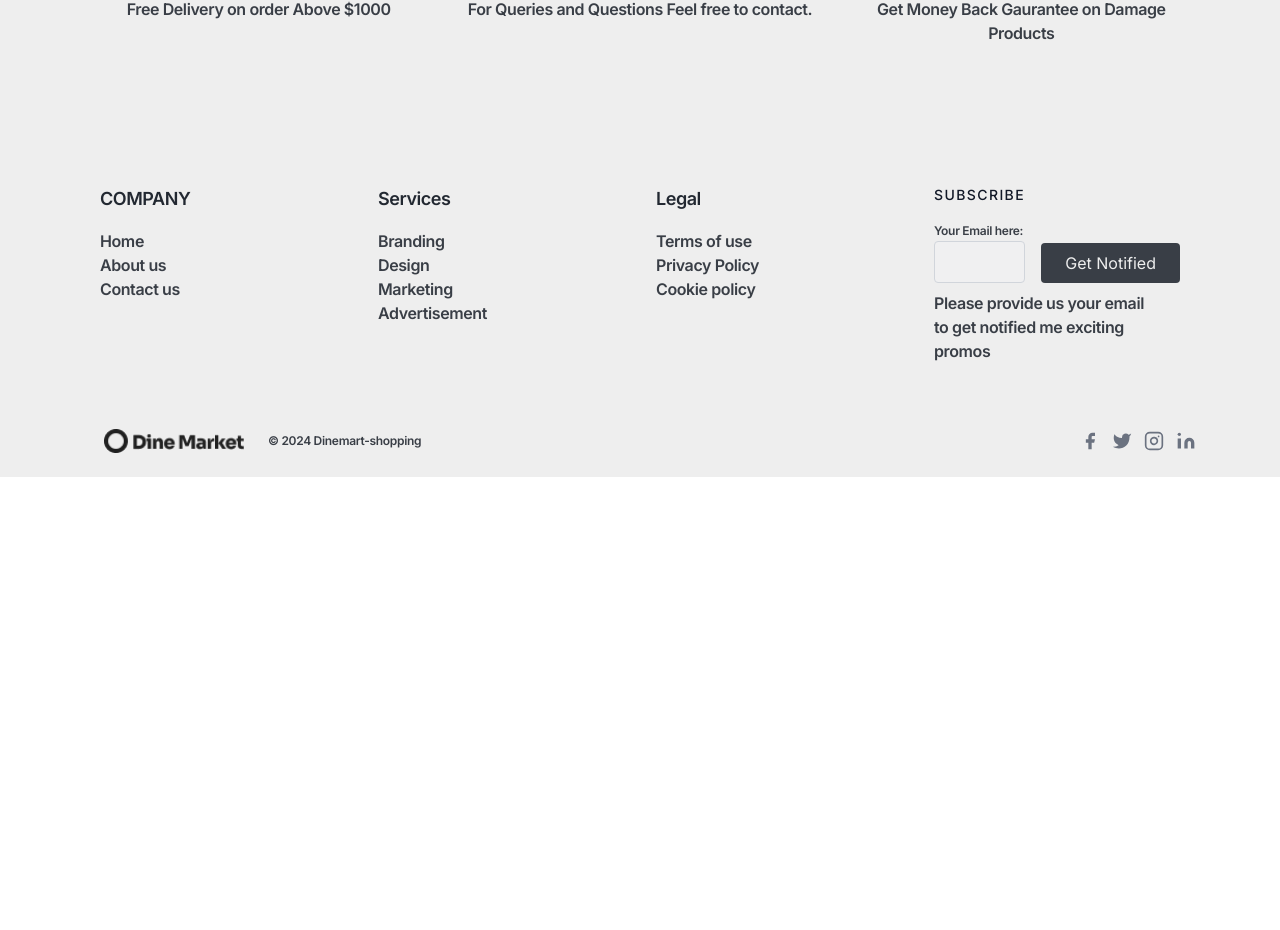
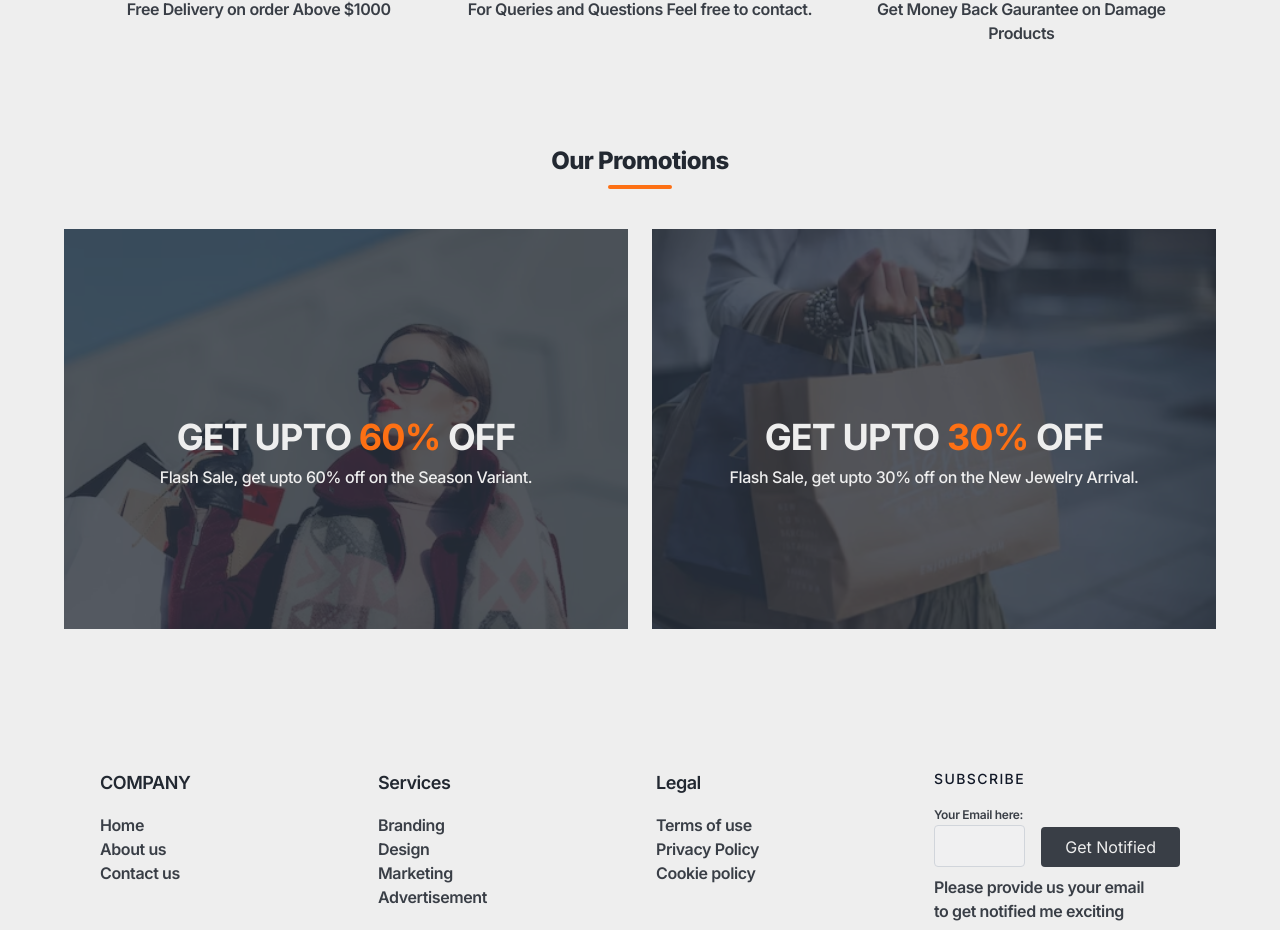
Before and after one commit to shahzaibee/Ecommerce-shop, a Next.js app: page / in a window 1280 px wide. Shown: the part 1111-2041 px from the top of the page. Before the commit the page ends 1588 px from the top, so only its background shows below. Built offline with nearby package versions, Linux system fonts and the light colour scheme.

Commit message:
Promotion section finalize

```diff
--- a/src/app/globals.css
+++ b/src/app/globals.css
@@ -3,5 +3,12 @@
 @tailwind utilities;
 
 .custom-img {
-  background-image: url(../../public/hero.avif)
+  background-image: url(../../public/hero.avif);
 }
+
+.promo-1 {
+  background-image: url("../../public//promo1.avif");
+}
+.promo-2 {
+  background-image: url("../../public/promo2.avif");
+}
--- a/src/app/page.tsx
+++ b/src/app/page.tsx
@@ -1,4 +1,5 @@
 import Hero from "@/components/hero";
+import Promotion from "@/components/promotion";
 import Services from "@/components/services";
 
 
@@ -7,6 +8,7 @@ export default function Home() {
     <div>
       <Hero />
       <Services/>
+      <Promotion/>
     </div>
   );
 }
--- /dev/null
+++ b/src/components/promotion.tsx
@@ -0,0 +1,50 @@
+import React from "react";
+
+const Promotion = () => {
+  return (
+    <div className="mb-[100px] mt-[100px]">
+      {/* Heading */}
+      <div className="text-center mb-10">
+        <h1 className=" text-myBlackHead scroll-m-20 text-xl font-extrabold tracking-tight lg:text-2xl">
+          Our Promotions
+        </h1>
+        <div className="flex mt-2 justify-center">
+          <div className="w-16 h-1 rounded-full bg-myOrange inline-flex" />
+        </div>
+      </div>
+      {/* Promotion start here */}
+      <div className="grid grid-cols-1 lg:grid-cols-2 gap-6">
+        {/* First child here */}
+        <div className="hero h-[25rem] promo-1">
+          <div className="hero-overlay bg-opacity-80"></div>
+          <div className="hero-content text-center text-neutral-content">
+            <div className="max-w-md">
+              <h1 className="mt-40 lg:mt-12 scroll-m-20 text-4xl font-bold tracking-tight uppercase text-myWhite">
+                Get upto <span className="text-myOrange">60% </span> off
+              </h1>
+              <p className="mt-2 scroll-m-20 text-base font-medium text-myWhite tracking-tight">
+                Flash Sale, get upto 60% off on the Season Variant.
+              </p>
+            </div>
+          </div>
+        </div>
+        {/*  Second child here */}
+        <div className="hero h-[25rem] promo-2">
+          <div className="hero-overlay bg-opacity-80"></div>
+          <div className="hero-content text-center text-neutral-content">
+            <div className="max-w-md">
+              <h1 className="mt-30 lg:mt-12 scroll-m-20 text-4xl font-bold tracking-tight uppercase text-myWhite">
+                Get upto <span className="text-myOrange">30% </span> off
+              </h1>
+              <p className="mt-2 scroll-m-20 text-base font-medium text-myWhite tracking-tight">
+                Flash Sale, get upto 30% off on the New Jewelry Arrival.
+              </p>
+            </div>
+          </div>
+        </div>
+      </div>
+    </div>
+  );
+};
+
+export default Promotion;
```
Also changed, not shown: public/promo1.avif (added), public/promo2.avif (added).
